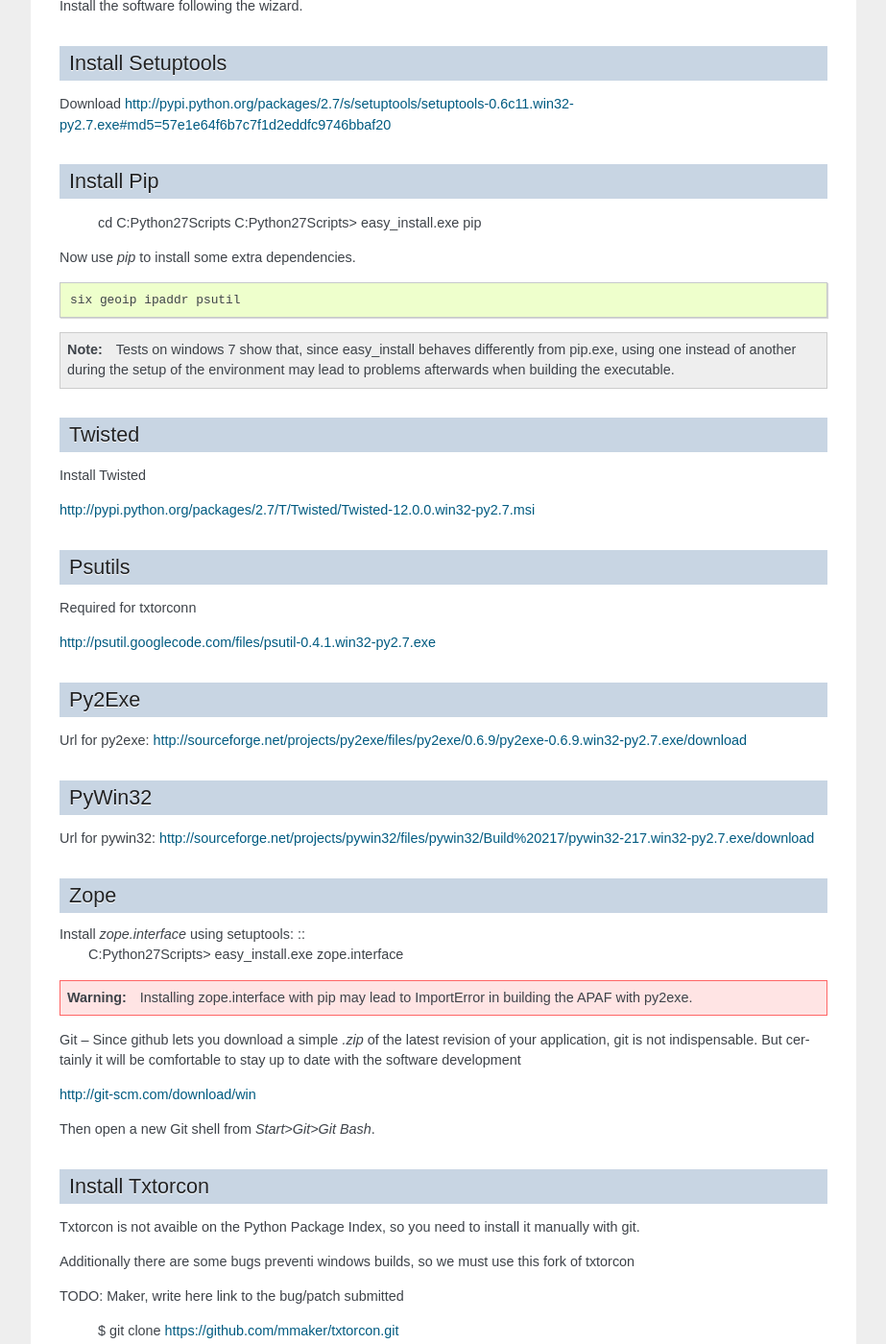
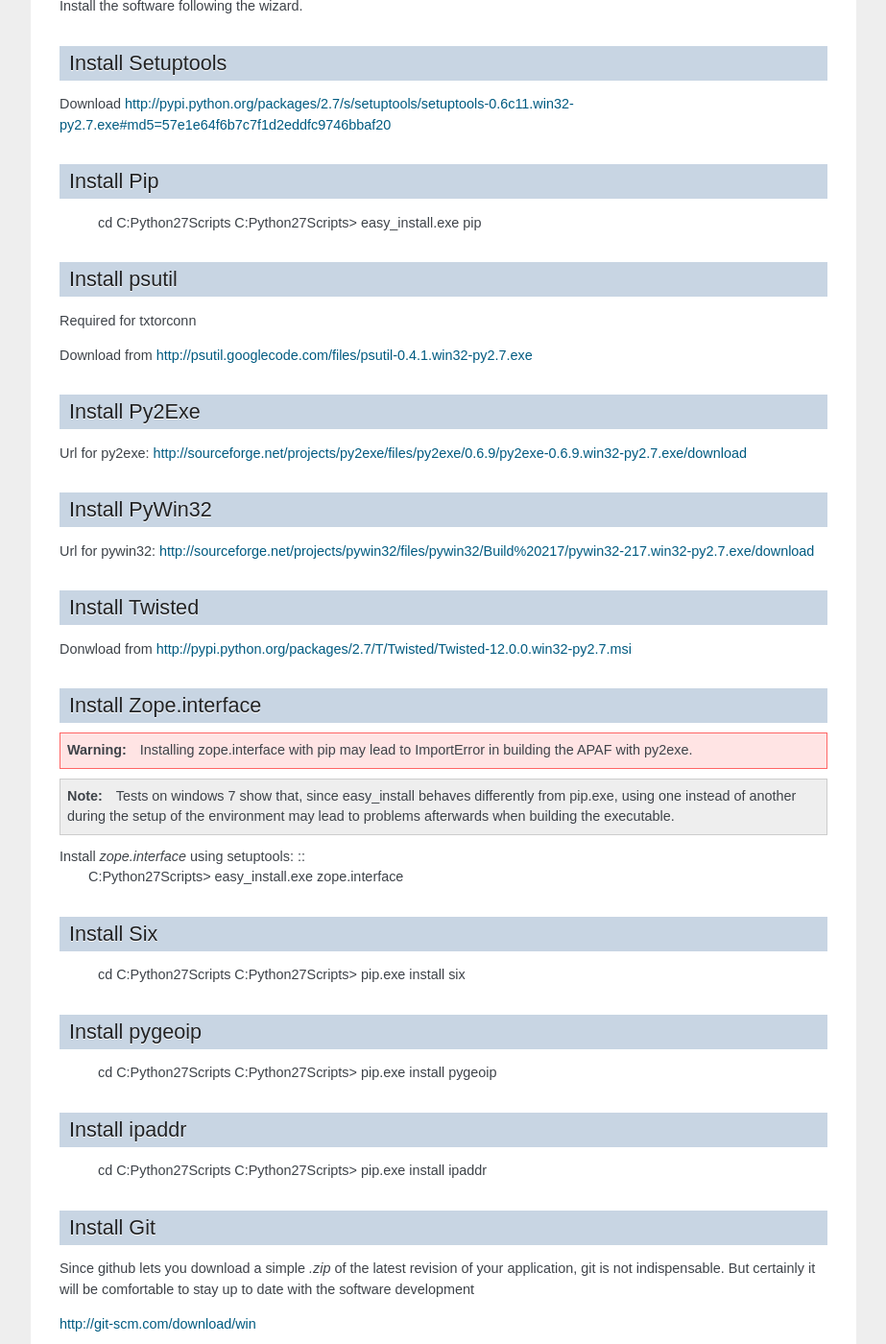
Before and after one commit to globaleaks/APAF, a Sphinx documentation site: the page built from docs/source/build_win32.rst, in a window 1280 px wide and 1400 px high, scrolled down 1338 px. Shown: the whole window at 96% size, without its empty margins (198-1121 px from the left). Built offline with Sphinx 7.4.7, drawn with Linux system fonts in a browser that asks for light colours; some of the changed text lies outside the part shown.

Commit message:
alignment of procedure path

```diff
--- a/docs/source/build_win32.rst
+++ b/docs/source/build_win32.rst
@@ -59,55 +59,60 @@
     cd C:\Python27\Scripts
     C:\Python27\Scripts> easy_install.exe pip
 
-Now use `pip` to install some extra dependencies. ::
+Install psutil
+--------------
+Required for txtorconn
 
-    six geoip ipaddr psutil
+Download from http://psutil.googlecode.com/files/psutil-0.4.1.win32-py2.7.exe
 
+Install Py2Exe
+--------------
+Url for py2exe: http://sourceforge.net/projects/py2exe/files/py2exe/0.6.9/py2exe-0.6.9.win32-py2.7.exe/download
+
+
+Install PyWin32
+---------------
+Url for pywin32: http://sourceforge.net/projects/pywin32/files/pywin32/Build%20217/pywin32-217.win32-py2.7.exe/download
+
+Install Twisted
+---------------
+
+Donwload from http://pypi.python.org/packages/2.7/T/Twisted/Twisted-12.0.0.win32-py2.7.msi
+
+
+Install Zope.interface
+----------------------
+.. warning ::
+    Installing zope.interface with pip may lead to ImportError in building the
+    APAF with py2exe.
 
 .. note ::
     Tests on windows 7 show that, since easy_install behaves differently from
     pip.exe, using one instead of another during the setup of the environment
     may lead to problems afterwards when building the executable.
 
+Install `zope.interface` using setuptools: ::
+    C:\Python27\Scripts> easy_install.exe zope.interface
+
+Install Six
+-----------
+    cd C:\Python27\Scripts
+    C:\Python27\Scripts> pip.exe install six
+
+Install pygeoip
+---------------
+    cd C:\Python27\Scripts
+    C:\Python27\Scripts> pip.exe install pygeoip
+
+Install ipaddr
+--------------
+    cd C:\Python27\Scripts
+    C:\Python27\Scripts> pip.exe install ipaddr
 
 
 
-Twisted
--------
-Install Twisted
-
-http://pypi.python.org/packages/2.7/T/Twisted/Twisted-12.0.0.win32-py2.7.msi
-
-Psutils
--------
-Required for txtorconn
-
-http://psutil.googlecode.com/files/psutil-0.4.1.win32-py2.7.exe
-
-
-Py2Exe
--------
-Url for py2exe: http://sourceforge.net/projects/py2exe/files/py2exe/0.6.9/py2exe-0.6.9.win32-py2.7.exe/download
-
-
-PyWin32
--------
-Url for pywin32: http://sourceforge.net/projects/pywin32/files/pywin32/Build%20217/pywin32-217.win32-py2.7.exe/download
-
-
-Zope
------
-Install `zope.interface` using setuptools: ::
-    C:\Python27\Scripts> easy_install.exe zope.interface
-
-
-.. warning ::
-    Installing zope.interface with pip may lead to ImportError in building the
-    APAF with py2exe.
-
-
-Git
---
+Install Git
+-----------
 Since github lets you download a simple `.zip`  of the latest revision of your
 application, git is not indispensable. But certainly it will be comfortable to
 stay up to date with the software development
@@ -129,10 +134,11 @@
     $ git clone https://github.com/mmaker/txtorcon.git
 
 Then install with pip: ::
-    C:\Python27\Scripts> pip.exe install C:\path\of\user\txtorcon\
+    cd C:\Python27\Scripts
+    C:\Python27\Scripts> pip.exe install C:\path\of\txtorcon\
 
 
-Install APAF
+Install Apaf
 ------------
 
 And finally! ::
```
